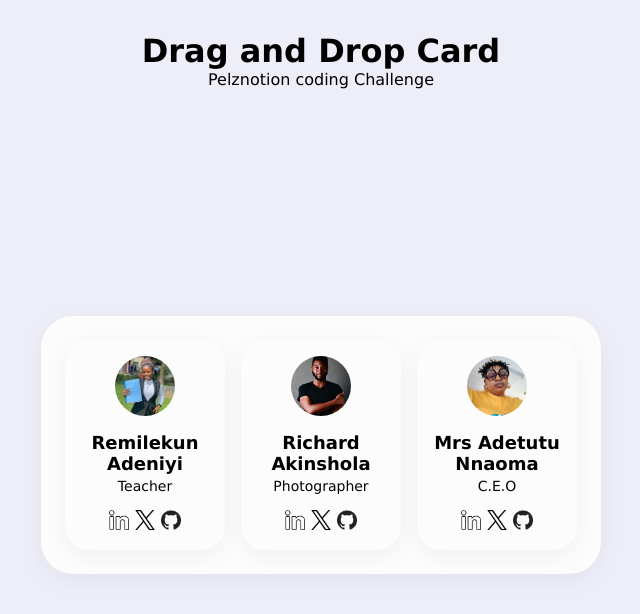
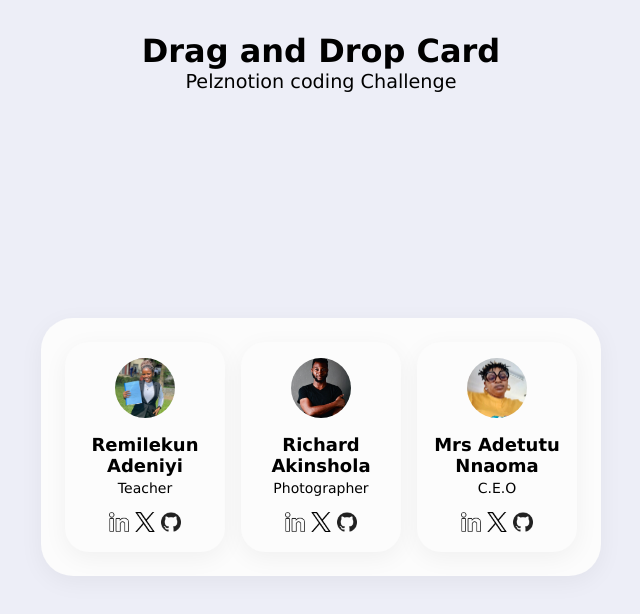
Before and after one commit to Pelznotion/draganddrop, a plain HTML site: page index.html in a window 1280 px wide. Shown: the whole page, without its empty margins (319-959 px from the left). Drawn offline with nearby package versions, Linux system fonts and the light colour scheme.

Commit message:
Update style.css

```diff
--- a/style.css
+++ b/style.css
@@ -16,6 +16,7 @@ body {
   height: 100vh;
   width: 100vw;
 }
+
 * {
   margin: 0;
   padding: 0;
@@ -23,7 +24,12 @@ body {
 }
 h1{
   padding-top:2rem;
+  text-align:center;
 
+}
+.coding{
+  font-size:1.2rem;
+  text-align:center;
 }
 #team-members {
   margin: auto;
```
